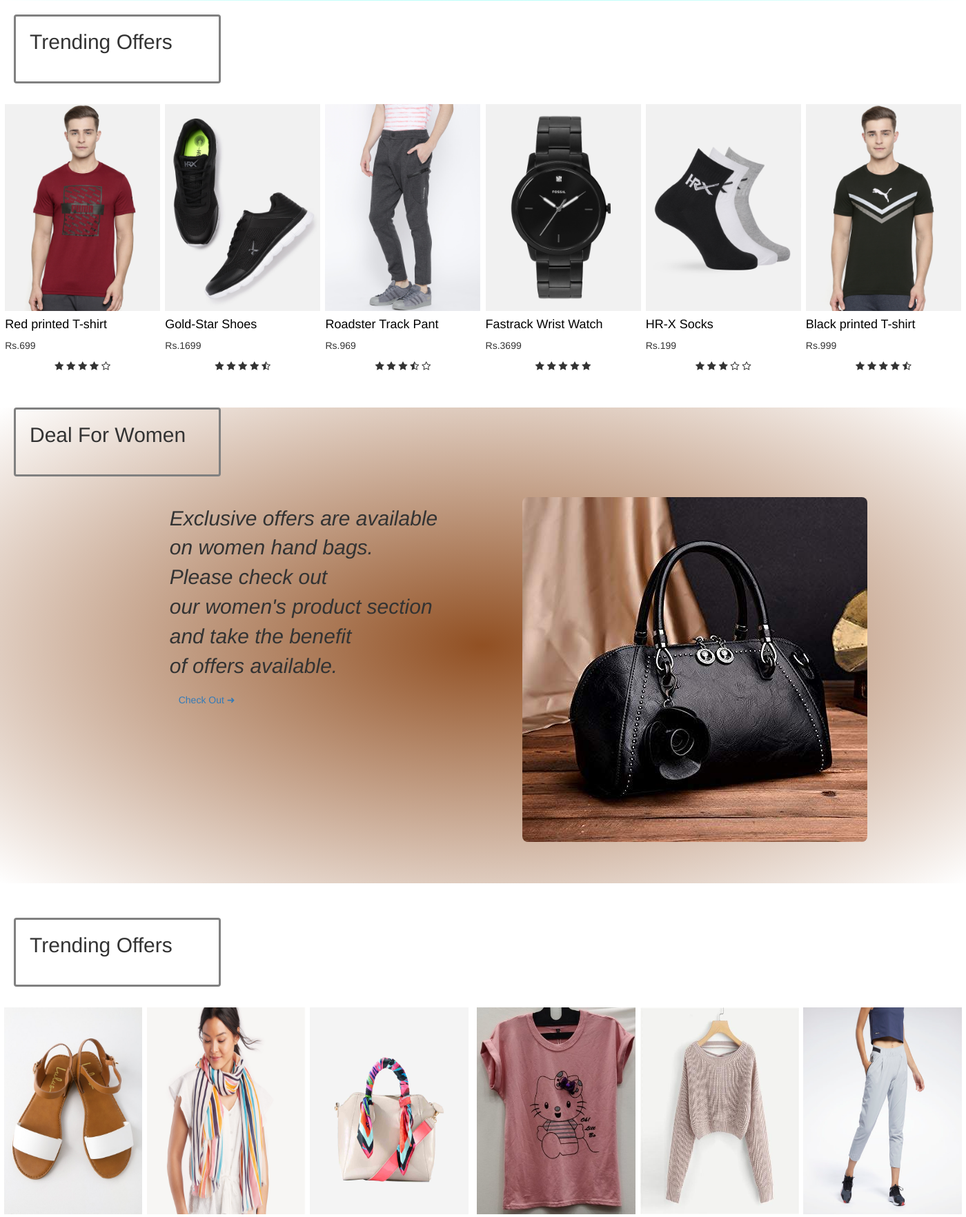
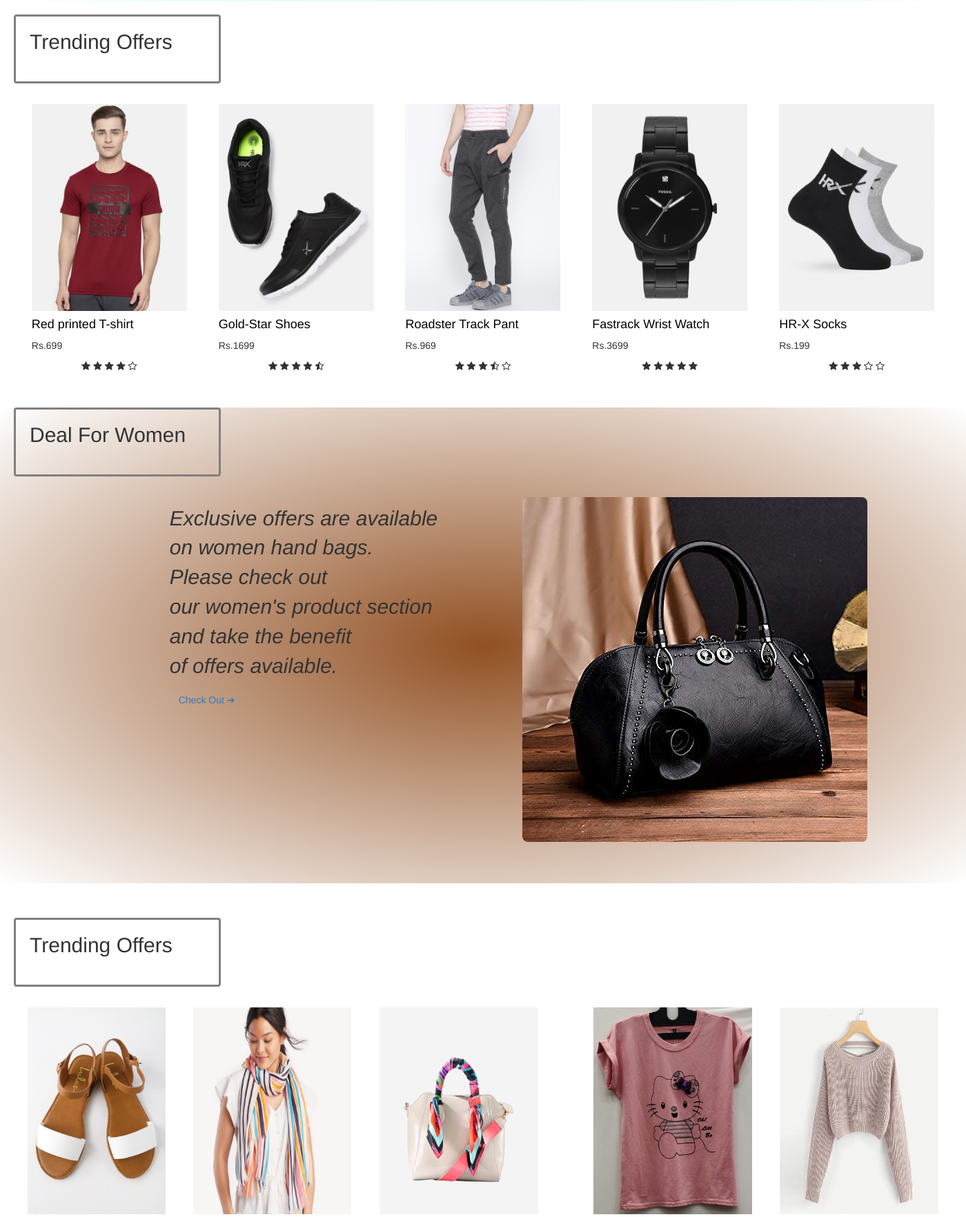
Before and after one commit to amanjha21/ShoppingCart-PHP, a PHP site: page / in a window 1400 px wide. Shown: the part 1034-2799 px from the top of the page at 69% size. Run offline with PHP 8.4, Linux system fonts and the light colour scheme; the visitor is signed in with stand-in values (Sample User, id 1); some libraries are stand-ins or nearby versions.

Commit message:
remove unused html

```diff
--- a/index.php
+++ b/index.php
@@ -171,19 +171,7 @@ if($_SESSION['greet']){
     </div>
 
 </div>
-<div class="products" id="brands6"> <a href="men.php" target="_blank"><img src="image/product-6.jpg" height="300px" width="auto"></a>
 
-    <a href="men.php" target="_blank"><h4>Black printed T-shirt</h4></a>
-    <p>Rs.999</p>
-    <div class="rating">
-        <i class="fa fa-star" aria-hidden="true"></i>
-        <i class="fa fa-star" aria-hidden="true"></i>
-        <i class="fa fa-star" aria-hidden="true"></i>
-        <i class="fa fa-star" aria-hidden="true"></i>
-        <i class="fa fa-star-half-o" aria-hidden="true"></i>
-    </div>
-
-</div>
 
 </div>
 </div>
@@ -292,19 +280,6 @@ if($_SESSION['greet']){
             </div>
 
         </div>
-        <div class="products" id="brands6"> <a href="women.php" target="_blank"> <img src="image/women-6.jpg" height="300px" width="230px"></a>
-
-            <a href="women.php" target="_blank"> <h4>Daisy Track Pant</h4></a>
-            <p>Rs.999</p>
-            <div class="rating">
-                <i class="fa fa-star" aria-hidden="true"></i>
-                <i class="fa fa-star" aria-hidden="true"></i>
-                <i class="fa fa-star" aria-hidden="true"></i>
-                <i class="fa fa-star" aria-hidden="true"></i>
-                <i class="fa fa-star-half-o" aria-hidden="true"></i>
-            </div>
-
-        </div>
 
         </div>
         </div>
@@ -406,19 +381,6 @@ if($_SESSION['greet']){
                 <i class="fa fa-star" aria-hidden="true"></i>
                 <i class="fa fa-star-o" aria-hidden="true"></i>
                 <i class="fa fa-star-o" aria-hidden="true"></i>
-            </div>
-
-        </div>
-        <div class="products" id="brands6">  <a href="men.php" target="_blank"><img src="image/men-6.jpg" height="300px" width="230px"></a>
-
-            <a href="men.php" target="_blank"> <h4>Wallet and Belt Combo</h4></a>
-            <p>Rs.1299</p>
-            <div class="rating">
-                <i class="fa fa-star" aria-hidden="true"></i>
-                <i class="fa fa-star" aria-hidden="true"></i>
-                <i class="fa fa-star" aria-hidden="true"></i>
-                <i class="fa fa-star" aria-hidden="true"></i>
-                <i class="fa fa-star-half-o" aria-hidden="true"></i>
             </div>
 
         </div>
@@ -527,19 +489,6 @@ if($_SESSION['greet']){
             </div>
 
         </div>
-        <div class="products" id="brands6"> <a href="kids.php" target="_blank"> <img src="image/kids-6.jpg" height="300px" width="230px"></a>
-
-            <a href="kids.php" target="_blank"><h4>Adorable-Blue-Frock</h4></a>
-            <p>Rs.3299</p>
-            <div class="rating">
-                <i class="fa fa-star" aria-hidden="true"></i>
-                <i class="fa fa-star" aria-hidden="true"></i>
-                <i class="fa fa-star" aria-hidden="true"></i>
-                <i class="fa fa-star" aria-hidden="true"></i>
-                <i class="fa fa-star-half-o" aria-hidden="true"></i>
-            </div>
-
-        </div>
 
         </div>
         </div>
@@ -645,19 +594,6 @@ if($_SESSION['greet']){
             </div>
 
         </div>
-        <div class="products" id="brands6"> <a href="other.php" target="_blank"><img src="image/lockdown-6..jpg" height="300px" width="230px"></a>
-
-            <a href="other.php" target="_blank"><h4>Immunity-Boster</h4></a>
-            <p>Rs.899</p>
-            <div class="rating">
-                <i class="fa fa-star" aria-hidden="true"></i>
-                <i class="fa fa-star" aria-hidden="true"></i>
-                <i class="fa fa-star" aria-hidden="true"></i>
-                <i class="fa fa-star" aria-hidden="true"></i>
-                <i class="fa fa-star-half-o" aria-hidden="true"></i>
-            </div>
-
-        </div>
 
         </div>
         </div>
```
